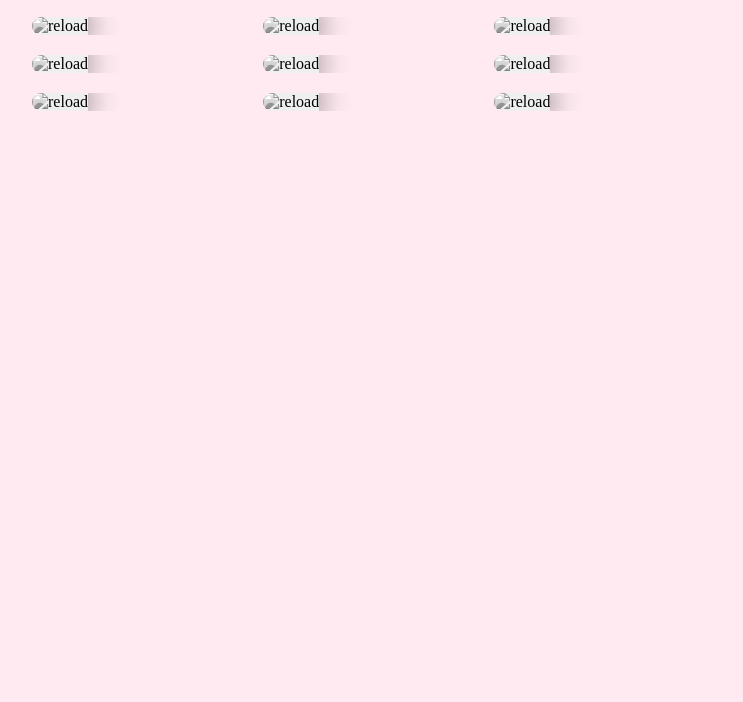
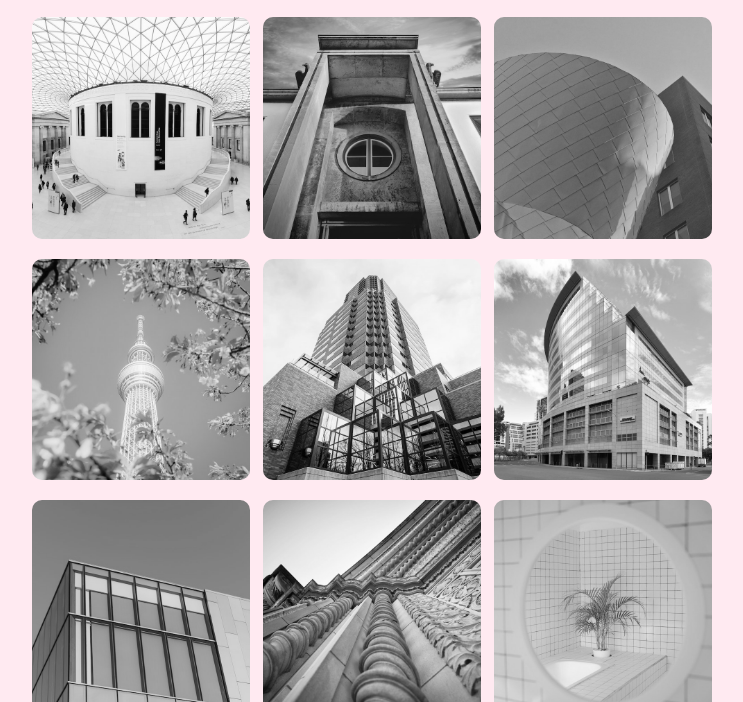
Before and after one commit to Rahul33360/Projects, a plain HTML site: page ImgGallary/index.html in a window 1280 px wide. Shown: the part 98-800 px from the top of the page, without its empty margins (268-1011 px from the left). Drawn offline with Linux system fonts and the light colour scheme; the site is published under a folder, as on GitHub Pages, so addresses that start at the root find nothing.

Commit message:
name change to index for website deployment

```diff
--- a/ImgGallary/MyGallary.html
+++ b/ImgGallary/index.html
@@ -18,39 +18,39 @@
             </div>
             <div class="gallary">
                 <figure class="pics">
-                    <img src="/assets/image1.jpg" alt="reload">
+                    <img src="./assets/image1.jpg" alt="reload">
                     <figcaption>Image 1</figcaption>
                 </figure>
                 <figure class="pics">
-                    <img src="/assets/image2.jpeg" alt="reload">
+                    <img src="./assets/image2.jpeg" alt="reload">
                     <figcaption>Image 2</figcaption>
                 </figure>
                 <figure class="pics">
-                    <img src="/assets/image3.jpeg" alt="reload">
+                    <img src="./assets/image3.jpeg" alt="reload">
                     <figcaption>Image 3</figcaption>
                 </figure>
                 <figure  class="pics">
-                    <img src="/assets/image4.jpeg" alt="reload">
+                    <img src="./assets/image4.jpeg" alt="reload">
                     <figcaption>Image 4</figcaption>
                 </figure>
                 <figure class="pics">
-                    <img src="/assets/image5.jpeg" alt="reload">
+                    <img src="./assets/image5.jpeg" alt="reload">
                     <figcaption>Image 5</figcaption>
                 </figure>
                 <figure class="pics">
-                    <img src="/assets/image6.jpeg" alt="reload">
+                    <img src="./assets/image6.jpeg" alt="reload">
                     <figcaption>Image 6</figcaption>
                 </figure>
                 <figure class="pics">
-                    <img src="/assets/image7.jpeg" alt="reload">
+                    <img src="./assets/image7.jpeg" alt="reload">
                     <figcaption>Image 7</figcaption>
                 </figure>
                 <figure class="pics">
-                    <img src="/assets/image8.jpeg" alt="reload">
+                    <img src="./assets/image8.jpeg" alt="reload">
                     <figcaption>Image 8</figcaption>
                 </figure>
                 <figure class="pics">
-                    <img src="/assets/image9.jpeg" alt="reload">
+                    <img src="./assets/image9.jpeg" alt="reload">
                     <figcaption>Image 9</figcaption>
                 </figure>
             </div>
```
Also changed, not shown: Modern chair/index.html (renamed from Modern chair/chair_html.html).
